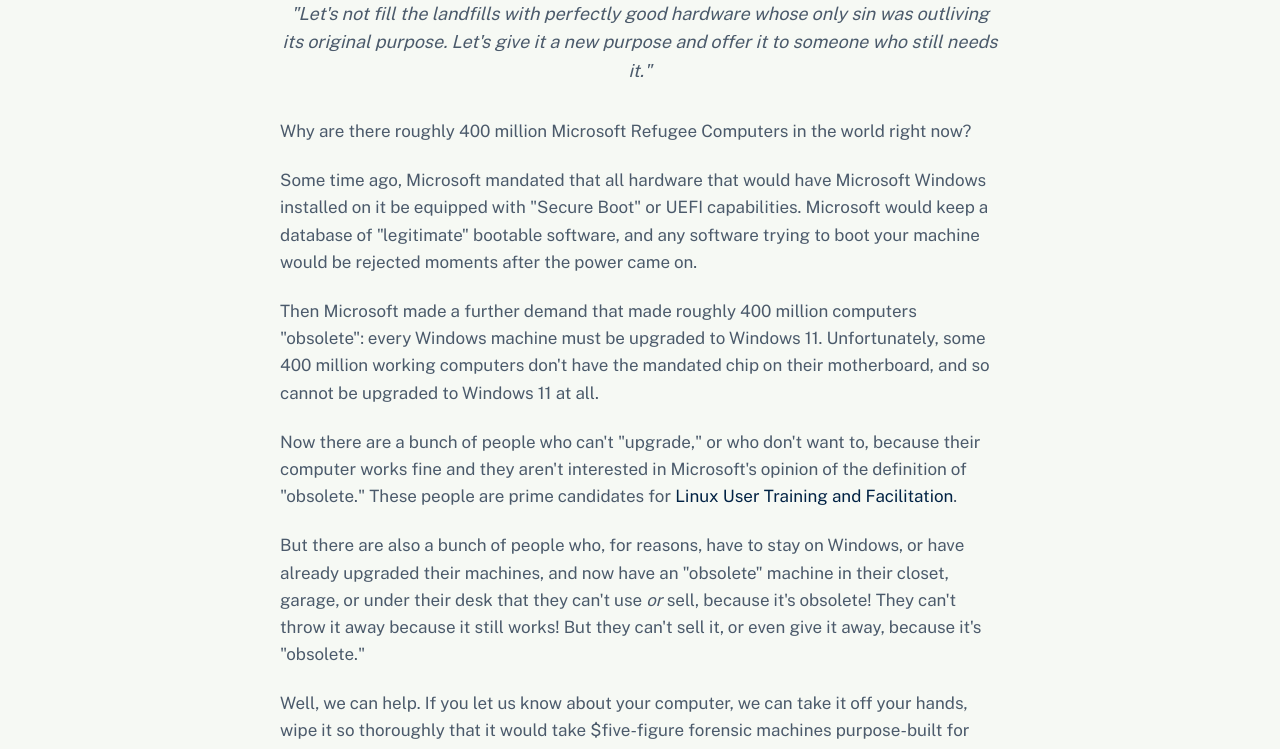
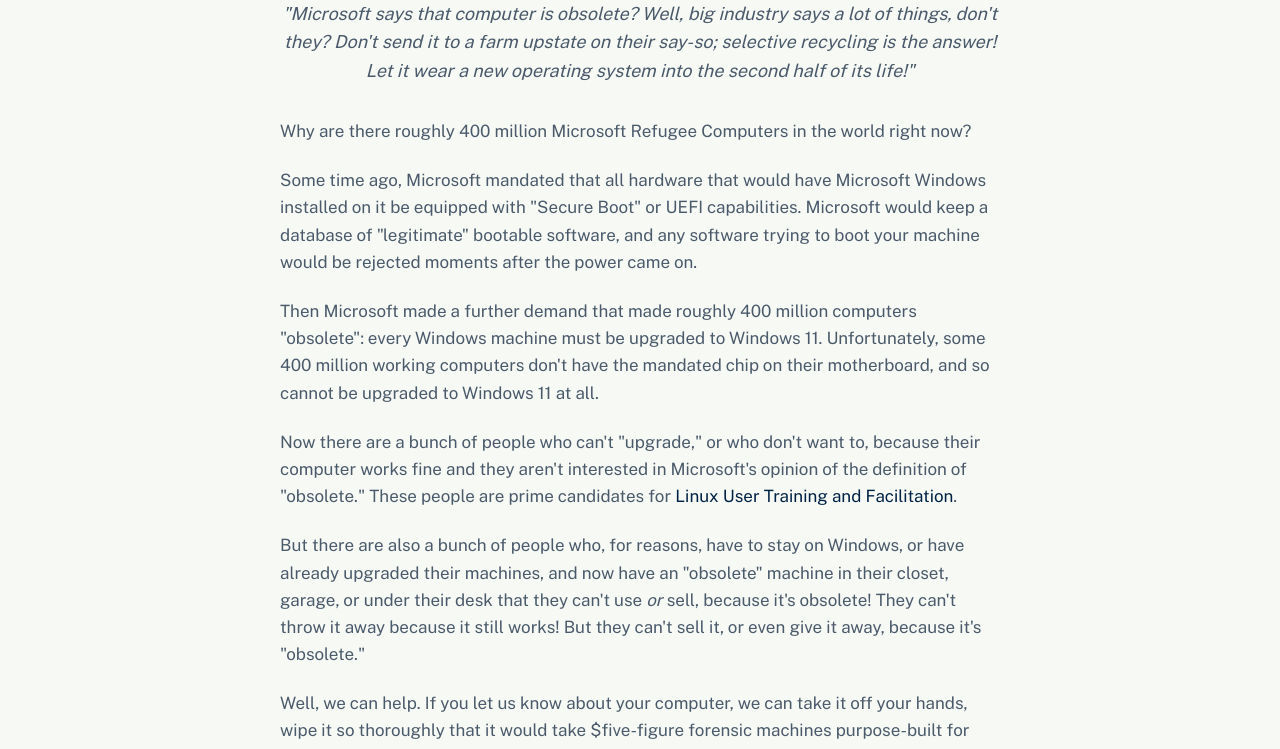
Before and after one commit to tigloki/puregeek_website, a plain HTML site: page app/static/HardwareRecycling.html in a window 1280 px wide. Shown: the part 351-1100 px from the top of the page. Drawn offline with nearby package versions, Linux system fonts and the light colour scheme.

Commit message:
New Hardware Recycling tagline: "big industry says a lot of things"
Replaces the landfill-focused tagline on both the Projects.html roster
card and the HardwareRecycling.html detail page with a sharper line
tying directly into the Farm Upstate reframe below it.

```diff
--- a/app/static/HardwareRecycling.html
+++ b/app/static/HardwareRecycling.html
@@ -36,7 +36,7 @@
       <a href="index.html"><img src="images/puregeek_color_no_tagline.svg" alt="PureGeek" class="detail-logo"></a>
       <p class="detail-subtitle">Another PureGeek Project</p>
       <h1>Selective Hardware Recycling</h1>
-      <p class="detail-tagline">"Let's not fill the landfills with perfectly good hardware whose only sin was outliving its original purpose. Let's give it a new purpose and offer it to someone who still needs it."</p>
+      <p class="detail-tagline">"Microsoft says that computer is obsolete? Well, big industry says a lot of things, don't they? Don't send it to a farm upstate on their say-so; selective recycling is the answer! Let it wear a new operating system into the second half of its life!"</p>
     </div>
   </section>
 
```
Also changed, not shown: app/static/Projects.html (+1 -1 lines).
